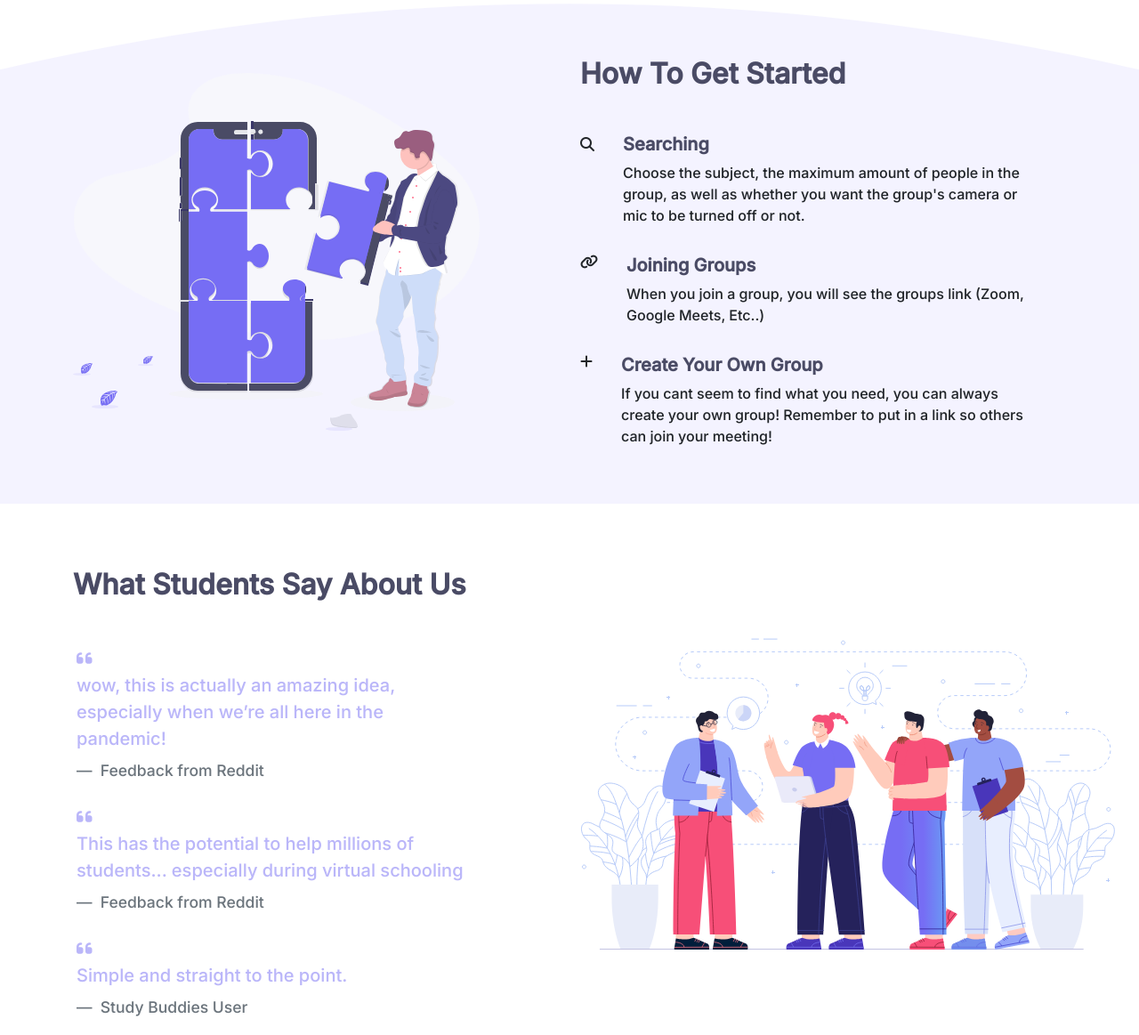
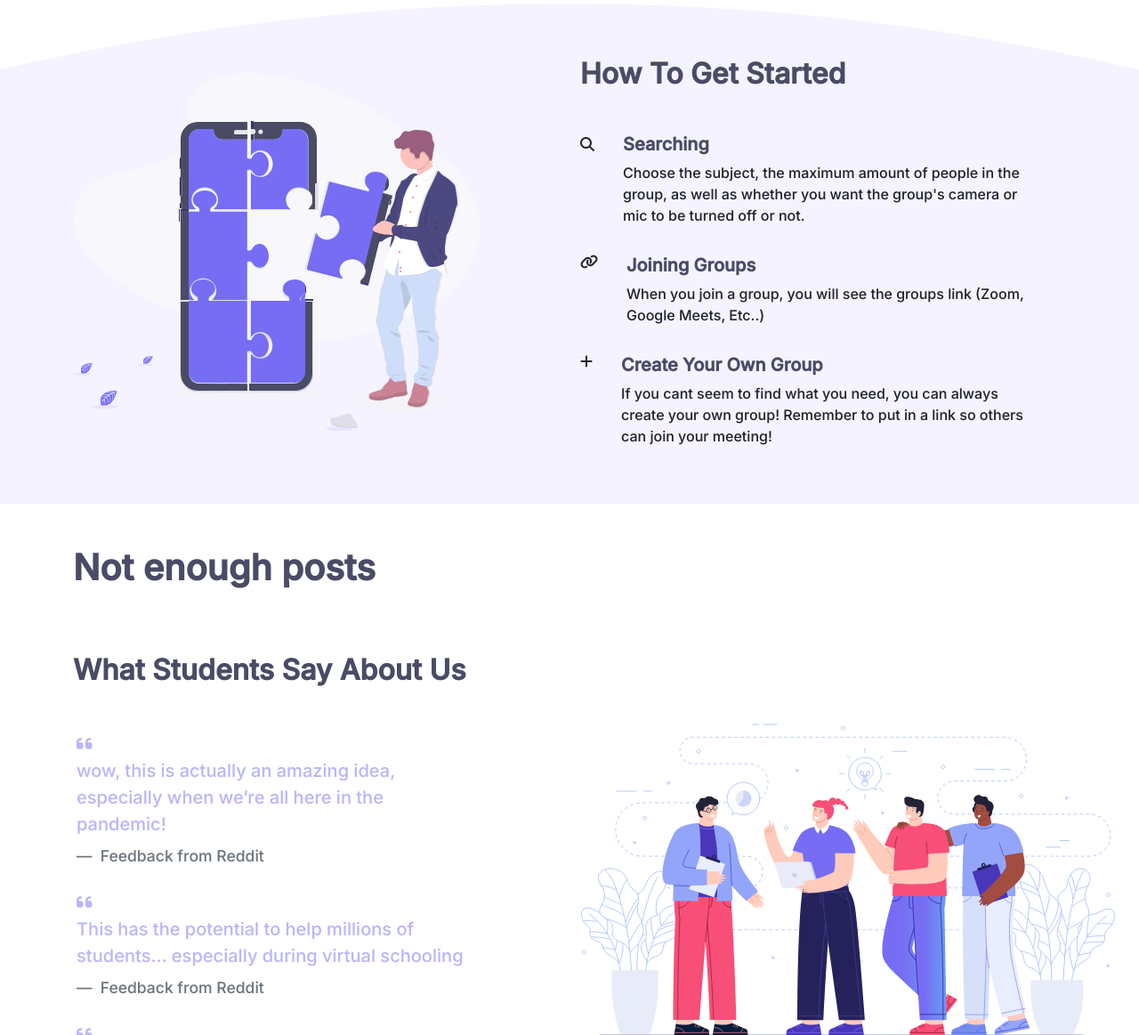
Before and after one commit to Vortes/Study-Buddies-Open, a Django app: page / in a window 1280 px wide. Shown: the part 579-1742 px from the top of the page at 89% size. Run offline with Django 3.2, Linux system fonts and the light colour scheme; tables that the repository leaves empty hold one stand-in row (values such as "Sample post"); parts of the project's set-up code (start-up, migrations or seed data) failed here and were passed over; some libraries are stand-ins or nearby versions.

Commit message:
working on adding recent posts to info homepage

```diff
--- a/post/templates/post/info-home.html
+++ b/post/templates/post/info-home.html
@@ -3,6 +3,7 @@
 
 {% block header %}
 <link rel="stylesheet" href="{% static 'post/css/info.css' %}">
+<link rel="stylesheet" href="{% static 'post/css/home.css' %}">
 <link href="https://fonts.googleapis.com/css2?family=Inter:wght@519&display=swap" rel="stylesheet">
 {% endblock header %}
 
@@ -74,6 +75,41 @@
 
     </section>
 
+    <div class="mb-5"></div>
+    <section class="container">
+    {% if enough_posts %}
+    {% for post in recent_posts %}
+        <div class="card card-block m-3 border-0 shadow overflow-auto" style='width:23rem;'>
+			<div class="col-sm">
+				<div class="card-body">
+					<h3><a class="card-title stretched-link" id="title"
+							href="{% url 'post-detail' post.pk %}">{{post.title}}<span class="post-tag"> |
+								{{post.subject}}</span></a>
+					</h3>
+					<p class="card-subtitle card-date mb-2 pr-2">{{post.date_posted|date:"F, d Y"}} -
+					{% if post.quiet_tag %}
+						<i class="fas fa-volume-mute"></i>
+					{% else %}
+						<i class="fas fa-microphone"></i>
+					{% endif %}
+
+					{% if post.camera_tag %}
+						<i class="fas fa-video-slash"></i>
+					{% else %}
+						<i class="fas fa-camera"></i>
+					{% endif %}
+					</p>
+					<p><img class="rounded-circle post-img" src="{{post.author.profile.image.url}}"> <strong>{{post.author.first_name}} {{post.author.last_name}}</strong></p>
+					<p>Total Buddies: {{post.num_participants}} / {{post.max_buddies}}</p>
+				</div>
+			</div>
+		</div>
+        {% endfor %}
+    {% else %}
+        <h1>Not enough posts</h1>
+    {% endif %}
+
+    </section>
     <div class="mb-5"></div>
 
     <section class="container pb-5 mb-md-4 pb-md-7">
--- a/post/views.py
+++ b/post/views.py
@@ -21,7 +21,19 @@ def home_view(request):
     if request.user.is_authenticated:
         return HttpResponseRedirect('/home')
 
-    context = {}
+    all_posts = Post.objects.all().count()
+    print(all_posts)
+    recent_posts = 0
+
+    if all_posts >= 3:
+        print("hello")
+        enough_posts = True
+        recent_posts = Post.objects.all().order_by('-id')[:3]
+    else:
+        print("bad")
+        enough_posts = False
+
+    context = {"recent_posts": recent_posts, "enough_posts": enough_posts}
     return render(request, "post/info-home.html", context)
 
 def post_view(request):
```
